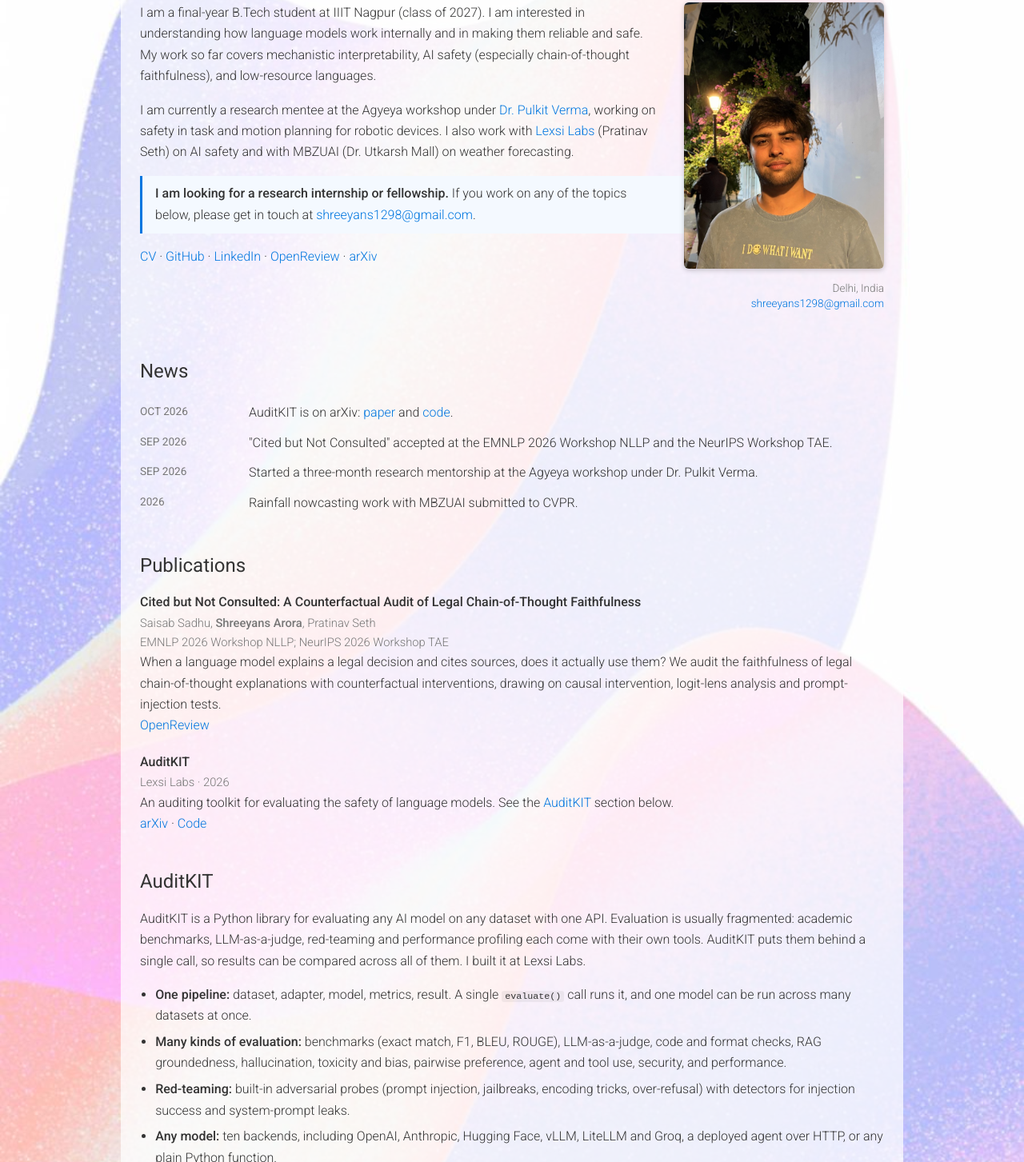
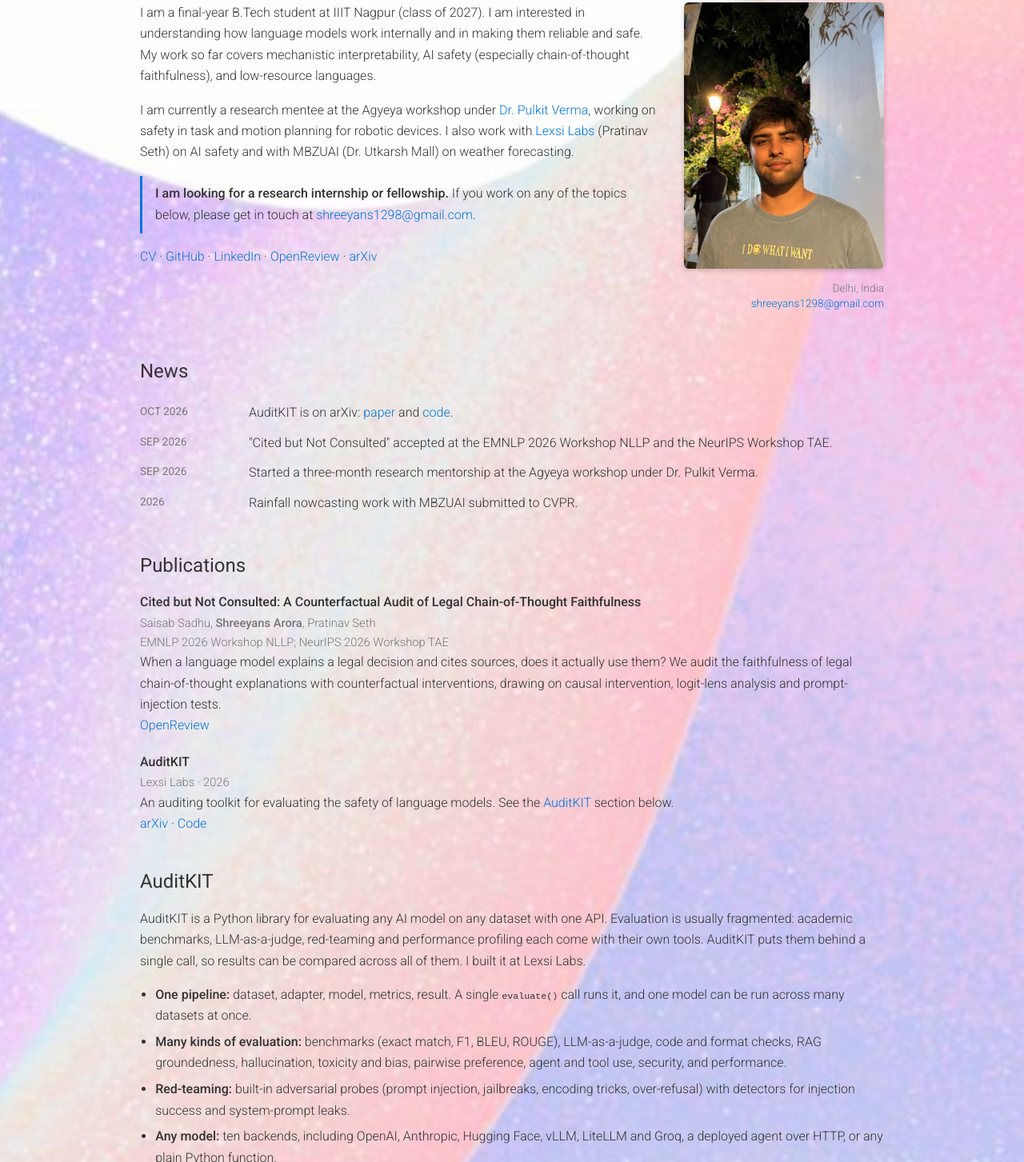
Before and after one commit to shreeyans2808/shreeyans2808.github.io, a plain HTML site: page index.html in a window 1280 px wide. Shown: the part 210-1663 px from the top of the page at 80% size. Drawn offline with Linux system fonts and the light colour scheme.

Commit message:
Scrolling full-page background, remove text box shading

```diff
--- a/style.css
+++ b/style.css
@@ -3,7 +3,7 @@ body {
   font-weight: 300;
   line-height: 1.65;
   color: #333;
-  background: #fff url("bg.jpg") center top / cover fixed no-repeat;
+  background: #fff url("bg.jpg") center top / cover scroll no-repeat;
   margin: 0;
   padding-top: 4rem;
 }
@@ -25,7 +25,7 @@ a:hover { text-decoration: underline; }
 #top nav a { margin-left: 1.1rem; color: #555; }
 #top nav a:hover { color: #0076df; text-decoration: none; }
 
-main { max-width: 930px; margin: 0 auto; padding: 1.5rem 1.5rem 4rem; background: rgba(255,255,255,0.72); }
+main { max-width: 930px; margin: 0 auto; padding: 1.5rem 1.5rem 4rem; }
 
 h1 { font-size: 2.4rem; font-weight: 400; margin: 0.5rem 0 0.2rem; }
 .desc { color: #666; margin: 0 0 1.5rem; }
@@ -58,7 +58,7 @@ table.news td { padding: 0.35rem 0; vertical-align: top; }
 ul { padding-left: 1.2rem; margin: 0 0 1rem; }
 li { margin-bottom: 0.4rem; }
 
-.highlight { background: #f4f9ff; border-left: 3px solid #0076df; padding: 0.6rem 1rem; margin-bottom: 1rem; }
+.highlight { border-left: 3px solid #0076df; padding: 0.6rem 1rem; margin-bottom: 1rem; }
 
 footer { margin-top: 3rem; font-size: 0.85rem; color: #888; border-top: 1px solid #eee; padding-top: 1rem; }
 
@@ -75,5 +75,4 @@ footer { margin-top: 3rem; font-size: 0.85rem; color: #888; border-top: 1px soli
 
 .topics { list-style: none; padding: 0; }
 .topics li { margin-bottom: 0.3rem; }
-code { font-size: 0.9em; background: rgba(0,0,0,0.05); padding: 0 0.25rem; border-radius: 3px; }
-@media (max-width: 640px) { body { background-attachment: scroll; } }
+code { font-size: 0.9em; }
```
